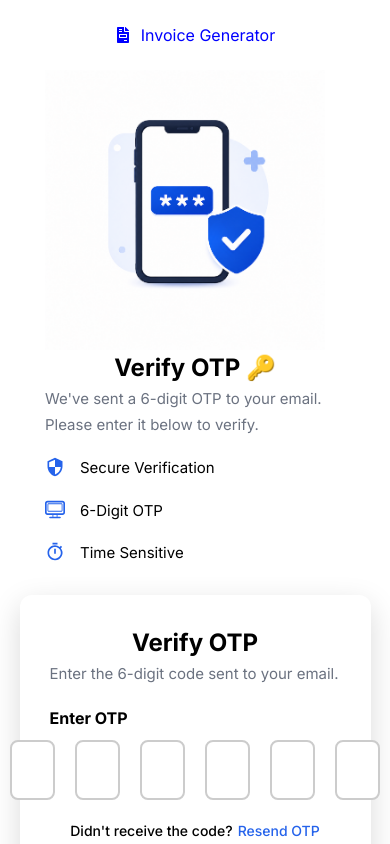
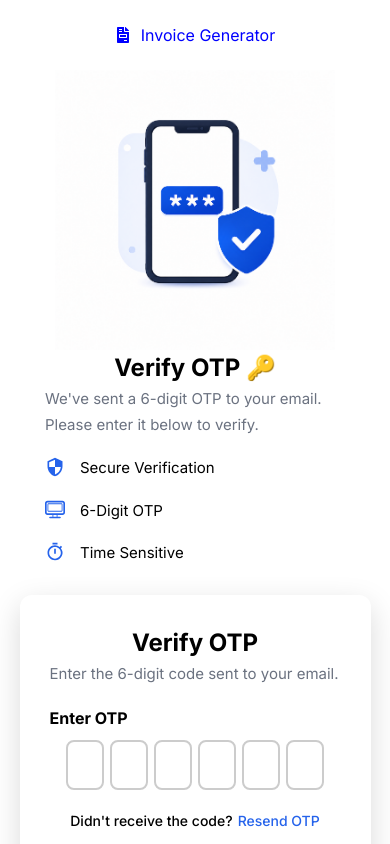
Before and after one commit to Cheffishg3094/Invoice-Generator, a React (Create React App) app: page /verify in a window 390 px wide. Shown: the top 844 px of the page. Built offline with nearby package versions, Linux system fonts and the light colour scheme.

Commit message:
Fixed OTP

```diff
--- a/src/pages/VerifyOTP/VerifyOTP.css
+++ b/src/pages/VerifyOTP/VerifyOTP.css
@@ -1,19 +1,23 @@
 .otp-container {
-    display: flex;
-    gap: 20px;
-    margin-bottom: 12px;
+    display: grid;
+    grid-template-columns: repeat(6, 1fr);
+    gap: 12px;
     width: 100%;
-    justify-content: space-between;
 }
 
-.otp-container input {
-    padding: 6px;
-    font-size: 16px;
+.otp-input {
+    width: 100%;
+    max-width: 45px;
+
+    height: 60px;
+
+    justify-self: center;
+
     border: 2px solid #ccc;
     border-radius: 8px;
-    width: 45px;
-    height: 60px;
+
     text-align: center;
+    font-size: 16px;
 }
 
 .verify {
@@ -71,3 +75,16 @@
     margin-bottom: 10px;
     width: 100%;
 }
+
+@media only screen and (max-width: 1024px) {
+
+    .otp-container {
+        gap: 6px;
+    }
+
+    .otp-input {
+        width: 38px;
+        height: 50px;
+        font-size: 16px;
+    }
+}
--- a/src/styles/Auth.css
+++ b/src/styles/Auth.css
@@ -1,7 +1,9 @@
 .signup-image,
 .login-image {
     height: 280px;
+    margin: 0 auto;
 }
+
 
 .page-container {
     display: flex;
@@ -172,7 +174,8 @@
         width: 100%;
         max-width: 450px;
     }
-/*
+
+    /*
     .signup-image,
     .login-image,
     .logout-image {
```
